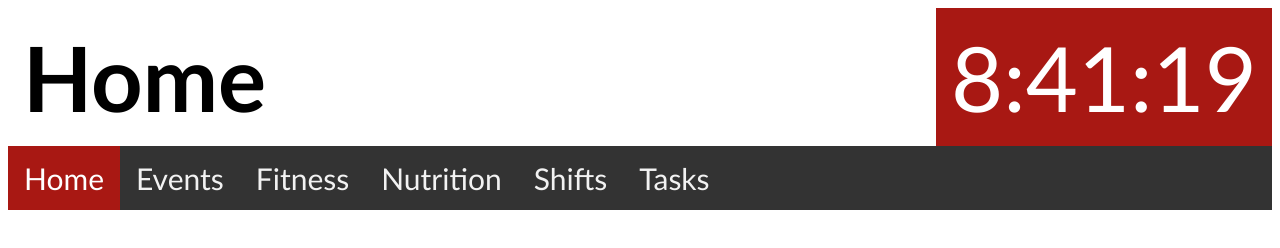
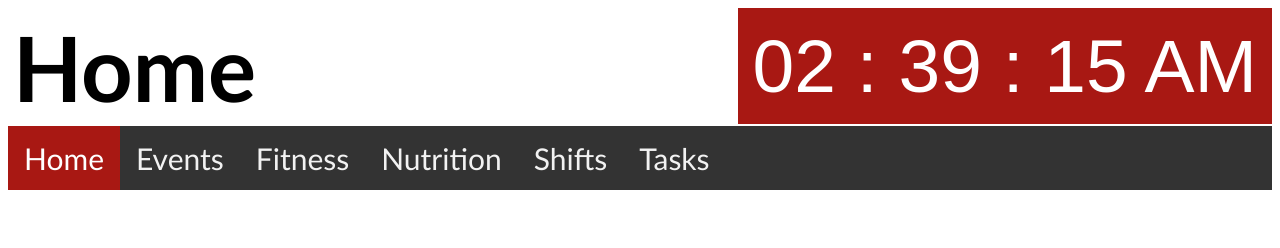
Before and after one commit to leinad-kobko/leinad-kobko.github.io, a plain HTML site: page index.html in a window 1280 px wide. Shown: the top 248 px of the page. Drawn offline with Linux system fonts and the light colour scheme.

Commit message:
updated time

```diff
--- a/index.html
+++ b/index.html
@@ -12,7 +12,7 @@
     </head>
     <body>
         <header>
-            <div class="clock">8:41:19</div>
+            <div id="clock">8:41:19</div>
             <div class=title_head>Home</div>
         </header>
 
@@ -25,6 +25,7 @@
             <a href="./pages/tasks.html">Tasks</a>
         </nav>
 
-        <script src="./main.js"></script>
+        <script src="main.js"></script>
+        <script src="time.js"></script>
     </body>
 </html>
--- a/main.js
+++ b/main.js
@@ -0,0 +1,28 @@
+function currentTime() {
+
+    // Create date object
+    var date = new Date();
+
+    // Set time
+    var hour = date.getHours();
+    var min = date.getMinutes();
+    var sec = date.getSeconds();
+
+    // Live update
+    hour = updateTime(hour);
+    min = updateTime(min);
+    sec = updateTime(sec);
+
+    document.getElementById("clock").textContent = hour + " : " + min + " : " + sec; /* adding time to the div */
+    var t = setTimeout(function(){ currentTime() }, 1000); /* setting timer */
+}
+
+function updateTime(time) {
+    if (time < 10) {
+        return "0" + time;
+    } else {
+        return time;
+    }
+}
+
+currentTime();
--- a/style.css
+++ b/style.css
@@ -13,14 +13,15 @@ body {
 .title_head {
     font-size: 90px;
     font-weight: 700;
-    padding: 15px;
+    padding: 5px;
     width: 1700px;
 }
 
-.clock {
+#clock {
+    color: rgb(255, 255, 255);
     float: right;
-    font-size: 90px;
-    color: rgb(255, 255, 255);
+    font-family: 'Orbitron', sans-serif;
+    font-size: 75px;
     background-color: #a81813;
     padding: 15px;
 }
--- /dev/null
+++ b/time.js
@@ -0,0 +1,46 @@
+function getDayTime(hour) {
+    if ((hour==24) || (hour<12)) {
+        return " AM";
+    } else {
+        return " PM"
+    }
+}
+
+function currentTime() {
+
+    // Create date object
+    var date = new Date();
+
+    // Set time
+    var hour = date.getHours();
+    var min = date.getMinutes();
+    var sec = date.getSeconds();
+    var dayTime = getDayTime(hour);
+
+    // Live update
+    hour = updateHour(hour);
+    min = updateTime(min);
+    sec = updateTime(sec);
+
+    document.getElementById("clock").textContent = hour + " : " + min + " : " + sec + dayTime; /* adding time to the div */
+    setTimeout(currentTime, 1000); /* setting timer */
+}
+
+function updateHour(hour) {
+    if (hour > 12) {
+        hour -= 12;
+        return updateTime(hour);
+    } else {
+        return updateTime(hour);
+    }
+}
+
+function updateTime(time) {
+    if (time < 10) {
+        return "0" + time;
+    } else {
+        return time;
+    }
+}
+
+currentTime();
```
Also changed, not shown: pages/events.html (+2 -2 lines), pages/fitness.html (+2 -2 lines), pages/nutrition.html (+2 -2 lines), pages/shifts.html (+2 -2 lines), pages/tasks.html (+2 -2 lines).
